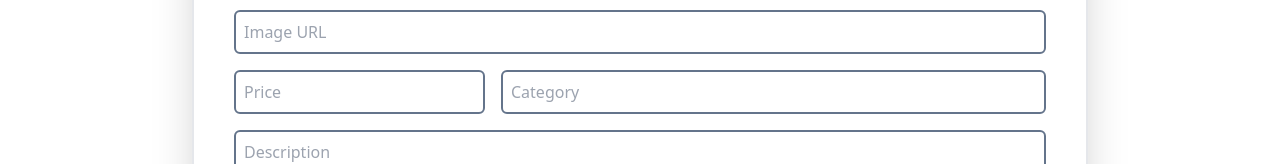
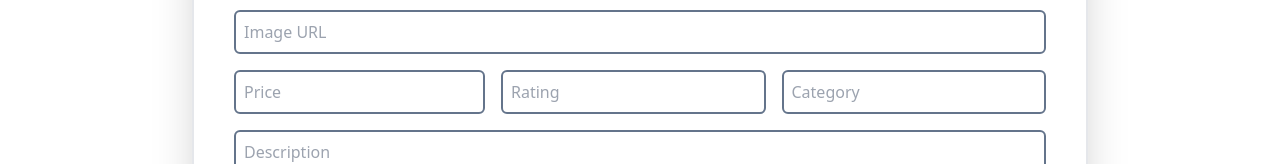
Before and after one commit to dipanshu999/Urban-Deals, a React (Vite) app: page /create in a window 1280 px wide. Shown: the part 194-358 px from the top of the page. Built offline with nearby package versions, Linux system fonts and the light colour scheme; no server answers.

Commit message:
Ratings added

```diff
--- a/src/components/Card.jsx
+++ b/src/components/Card.jsx
@@ -13,6 +13,8 @@ export default function Card({item}) {
     }
     const truncatedTitle = truncateText(title, 5);
 
+    const rate = rating?.rate || 'N/A';
+
   return (
     <>
         <div className={`${darkMode &&  'border border-white shadow-white shadow-md'} bg-white card h-[14em] w-[9.2em] shadow-lg xsm:h-[14em] xsm:w-[9.78em] mob:h-[14em] mob:w-[10.5em] lap:h-[16em] lap:w-[12em] border border-gray-300 shadows rounded-xl overflow-hidden`}>
@@ -22,12 +24,12 @@ export default function Card({item}) {
 
             <div className="card-footer bg-[#FEDC00] pl-1 h-[30%] flex flex-col justify-between gap-1 ">
                 <div className=' h-[60%] flex items-center overflow-y-hidden '>
-                  <p className='text-[#7924DE] mob:text-[0.8em] tab:text-[1em]  font-medium leading-3 mob:leading-4'>{truncatedTitle}</p>
-                </div>
+                <p className='text-[#7924DE] mob:text-[0.8em] tab:text-[1em]  font-medium leading-4'>{truncatedTitle}</p>
+            </div>
 
                 <div className='flex justify-between items-center pr-2'>
                   <p className='text-xl font-bold'>${price}</p>
-                  <p>⭐{rating.rate}</p>
+                  <p className='bg-white rounded-md mb-[0.15rem]'>⭐{rate}</p>
                 </div>
             </div>
         </div>
--- a/src/components/Create.jsx
+++ b/src/components/Create.jsx
@@ -14,12 +14,13 @@ export default function Create() {
   const [price, setPrice] = useState('');
   const [category, setCategory] = useState('');
   const [description, setDescription] = useState('');
+  const [rating, setRating] = useState({rate:''});
   const [loading, setLoading] = useState(false);
 
   const handleSubmit = (e) => {
     e.preventDefault();
 
-    if (title.trim().length < 4 || description.trim().length < 4 || price.trim().length < 1 || image.trim().length < 4 || category.trim().length < 4) {
+    if (title.trim().length < 4 || description.trim().length < 4 || price.trim().length < 1 || image.trim().length < 4 || category.trim().length < 4 ||  rating.rate.trim().length < 1) {
       toast.warn('Input must be 4 characters at least.');
       return;
     }
@@ -31,6 +32,7 @@ export default function Create() {
       category,
       image,
       description,
+      rating,
     };
 
     setLoading(true);
@@ -83,6 +85,14 @@ export default function Create() {
           />
           <input
             type="text"
+            placeholder="Rating"
+            onChange={(e) => setRating({...rating, rate:e.target.value})}
+            value={rating.rate}
+            className="border-2 p-2 flex-1 border-slate-500 rounded-md"
+          />
+
+          <input
+            type="text"
             placeholder="Category"
             onChange={(e) => setCategory(e.target.value)}
             value={category}
--- a/src/components/Navbar.jsx
+++ b/src/components/Navbar.jsx
@@ -39,7 +39,7 @@ export default function Navbar() {
             <NavLink to={'/cart'}>
               <div className=" cart w-9 pt-2 relative ">
                 <img className="h-full " src="../cart.png" alt="" />
-                {cartProducts.length>0 ? <span className='absolute  w-6 h-6 top-1 left-5 flex justify-center items-center  text-lg bg-[#ff5234] text-white rounded-full'>{cartProducts.length}</span> :null }              </div>
+                {cartProducts.length>0 ? <span className='absolute  w-6 h-6 top-1 left-5 flex justify-center items-center  text-lg bg-[#ff3232] text-white rounded-full'>{cartProducts.length}</span> :null }              </div>
             </NavLink>
             <NavLink to={'/'}>Blogs</NavLink>
           </div>
```
